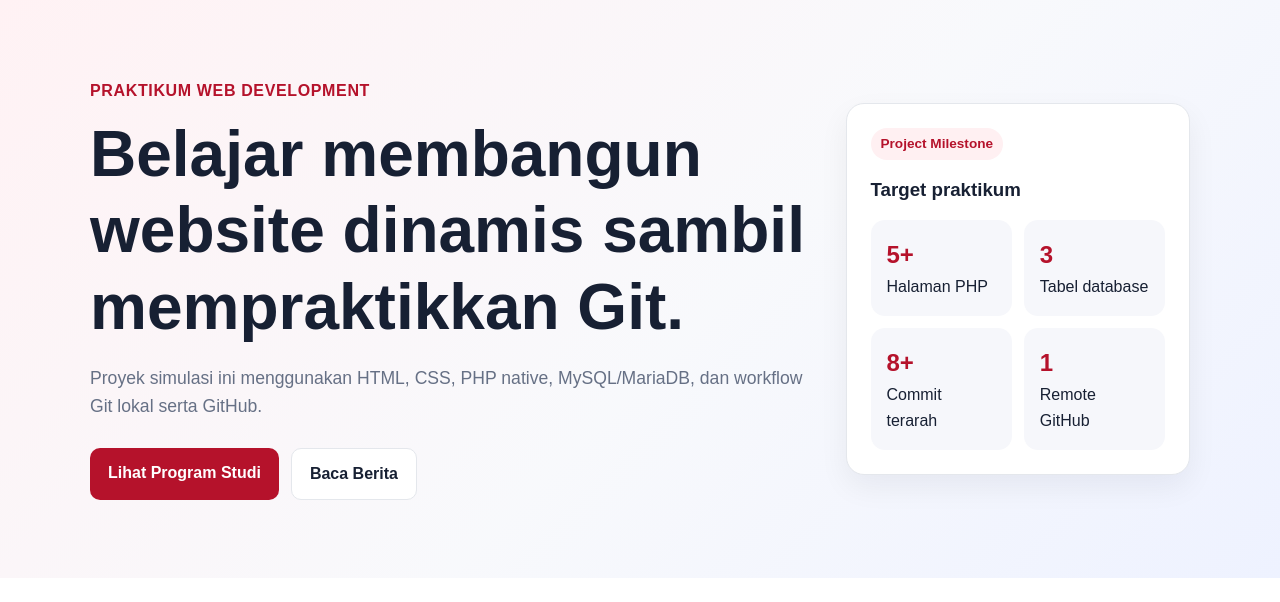
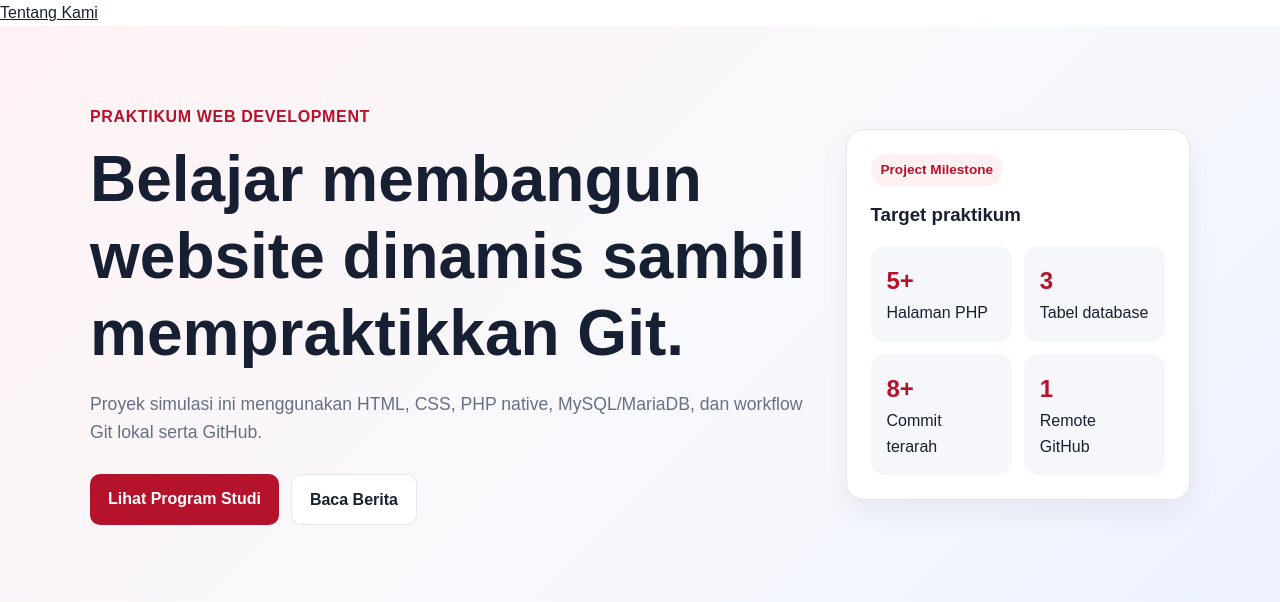
Before and after one commit to setoajiazzahraputri-boop/telkom-company-profile-109062530017, a PHP site: page /index.php in a window 1280 px wide. Shown: the part 77-679 px from the top of the page. Run offline with PHP 8.4, Linux system fonts and the light colour scheme; data comes from the database, SQL or seed files in the repository.

```diff
--- a/includes/header.php
+++ b/includes/header.php
@@ -61,3 +61,5 @@ $currentPage = basename($_SERVER['PHP_SELF']);
 </header>
 
 <main>
+
+<a href="profile.php">Tentang Kami</a>
```
